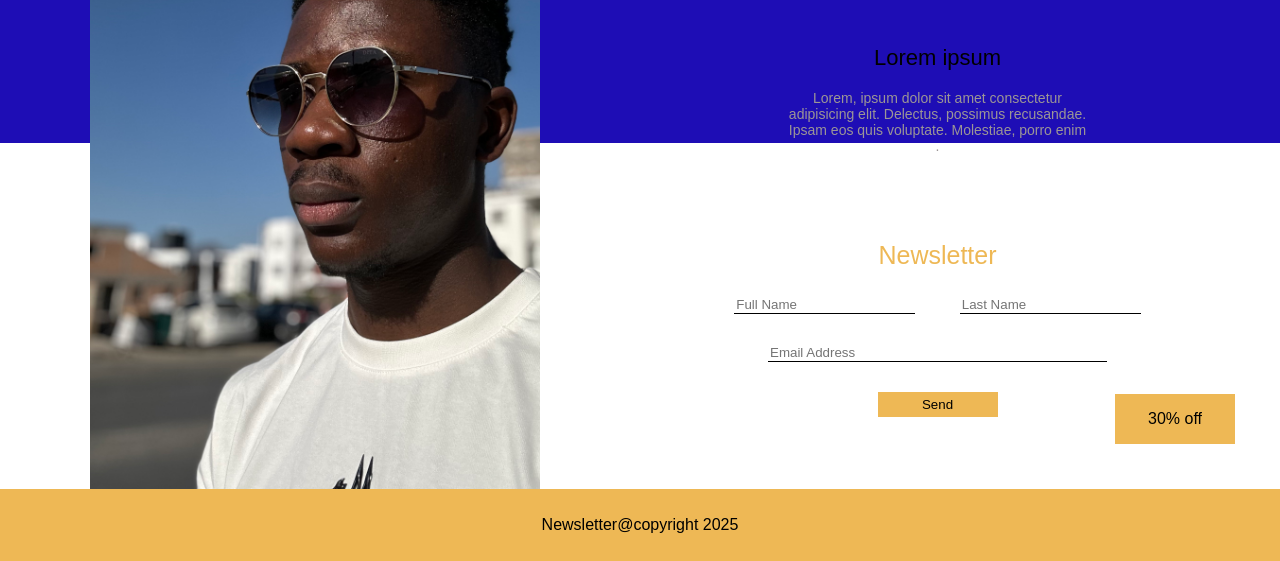
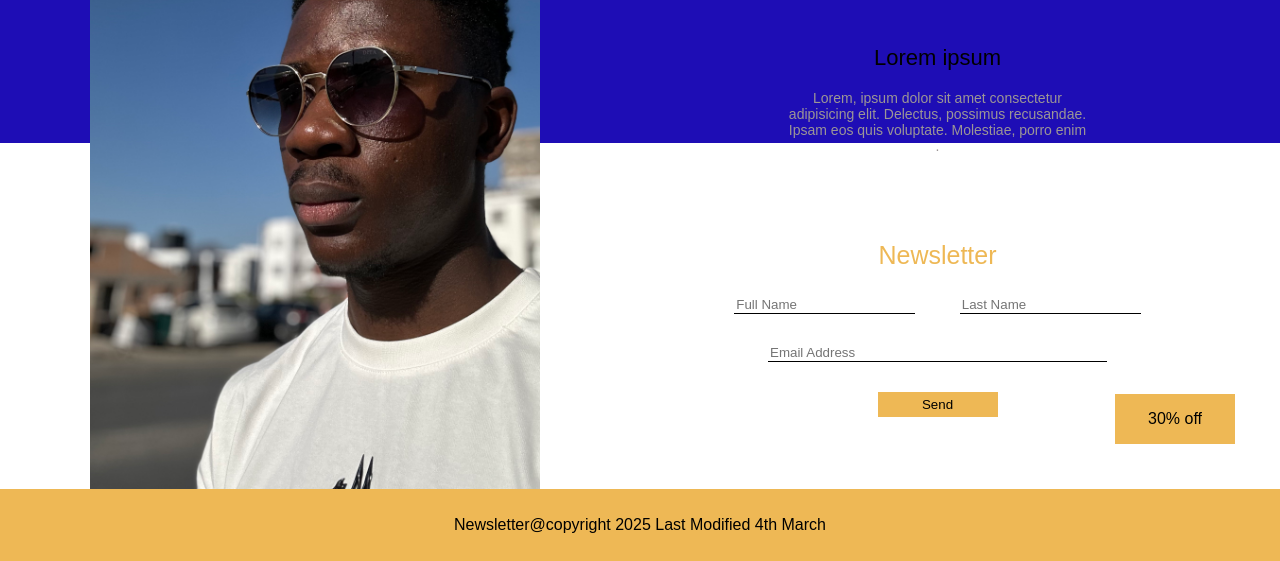
Before and after one commit to sundayochuko/Email-Newslater, a plain HTML site: page index.html in a window 1280 px wide. Shown: the part 275-836 px from the top of the page. Drawn offline with Linux system fonts and the light colour scheme.

Commit message:
added last modified date on the footer

```diff
--- a/index.html
+++ b/index.html
@@ -56,6 +56,6 @@
     </main>
 
     <!-- Footer -->
-    <footer>Newsletter@copyright 2025</footer>
+    <footer>Newsletter@copyright 2025 Last Modified 4th March</footer>
   </body>
 </html>
```
